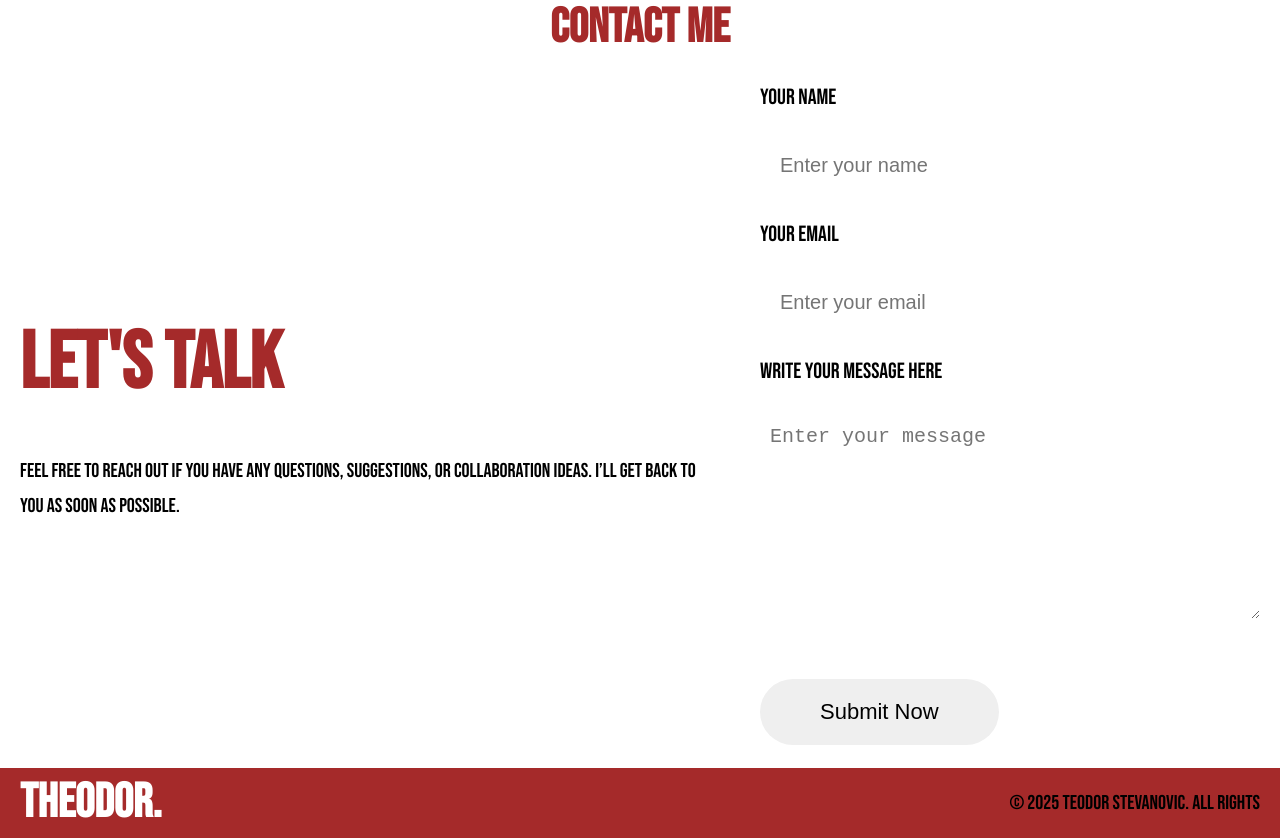
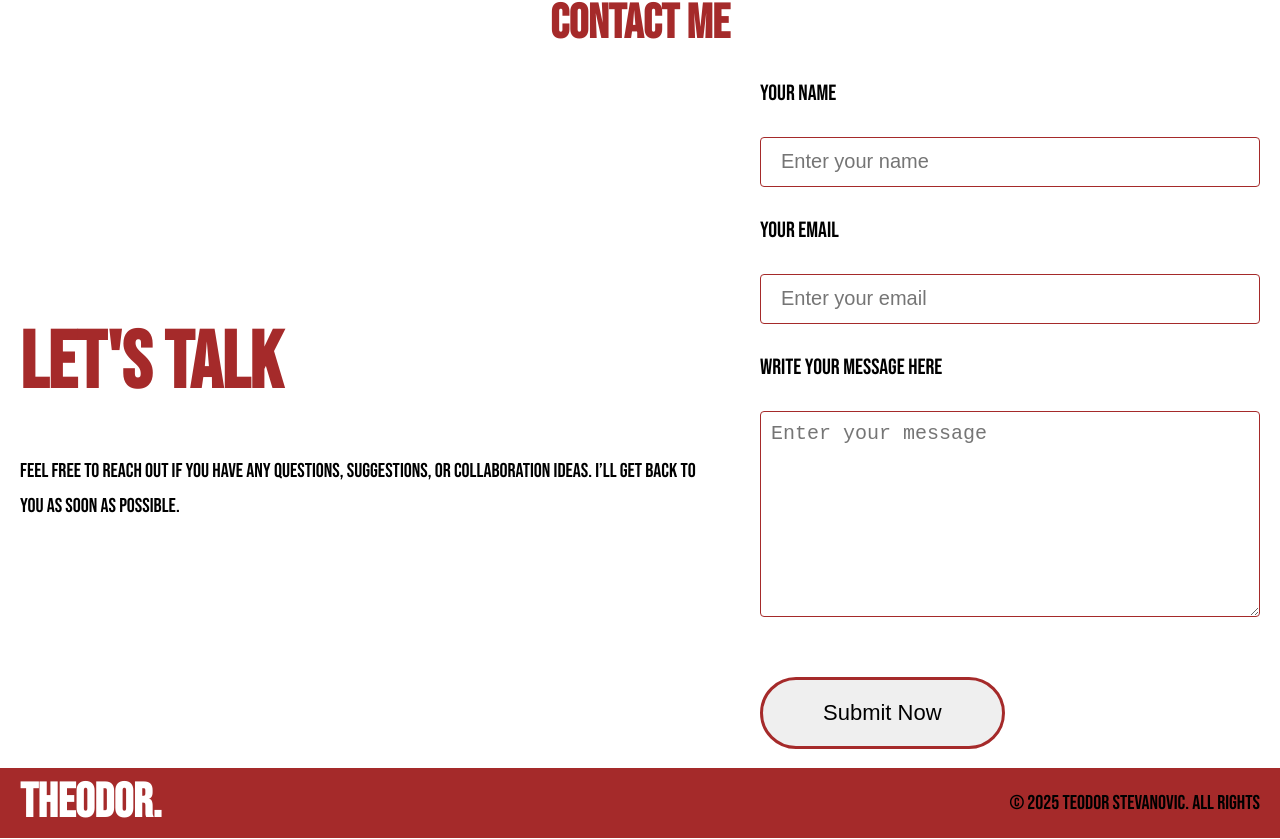
Before and after one commit to TeodorStevanovic/Portfolio-React-Vite, a React (Vite) app: page / in a window 1280 px wide. Shown: the part 2432-3271 px from the top of the page. Built offline with nearby package versions, Linux system fonts and the light colour scheme.

Commit message:
Update Contact component style

```diff
--- a/src/components/Contact/Contact.css
+++ b/src/components/Contact/Contact.css
@@ -49,7 +49,7 @@
 }
 
 .contact-right input {
-    border: none;
+    border: 1px solid brown;
     width: 500px;
     height: 50px;
     padding-left: 20px;
@@ -58,7 +58,7 @@
 }
 
 .contact-right textarea {
-    border: none;
+    border: 1px solid brown;
     width: 500px;
     padding: 10px;
     border-radius: 4px;
@@ -66,7 +66,7 @@
 }
 
 .contact-submit {
-    border: none;
+    border: 3px solid brown;
     border-radius: 50px;
     font-size: 22px;
     padding: 20px 60px;
```
Also changed, not shown: 1 other file (tests, documents, lock files or other folders).
